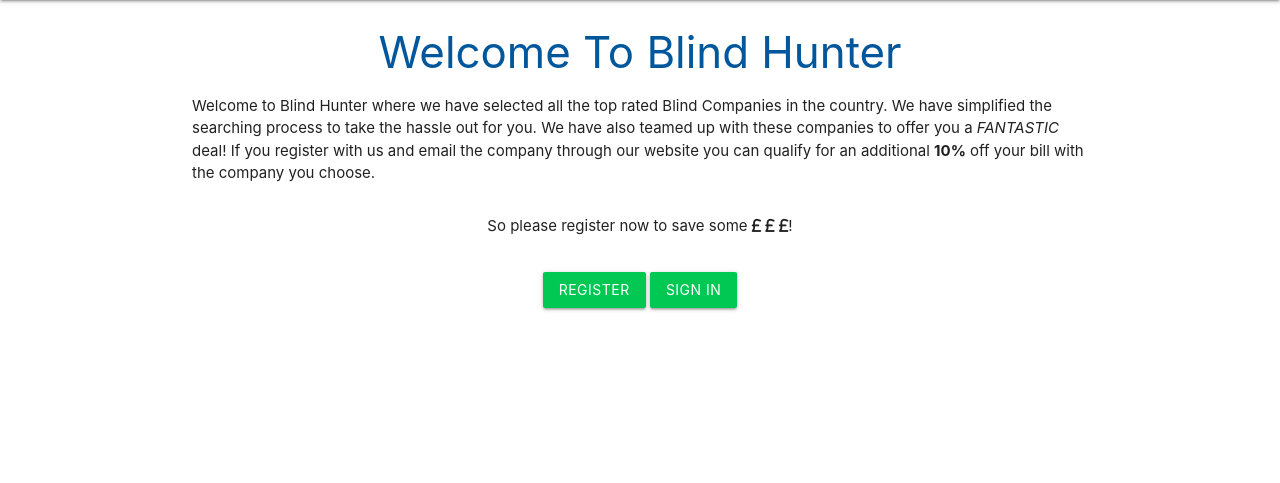
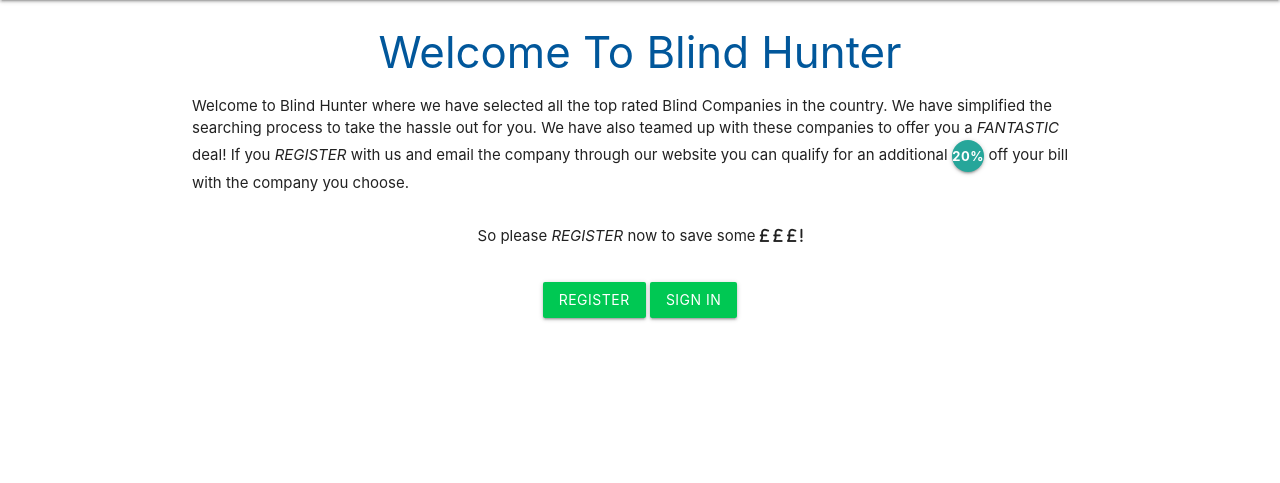
Before and after one commit to Seanl80/Blind-Hunter, a Flask app: page / in a window 1280 px wide. Shown: the part 64-547 px from the top of the page. Run offline with Flask 2, Linux system fonts and the light colour scheme.

Commit message:
animation added

```diff
--- a/blindhunter/templates/home.html
+++ b/blindhunter/templates/home.html
@@ -5,14 +5,15 @@
 <p>Welcome to Blind Hunter where we have selected all the top rated Blind Companies in the country.
     We have simplified the searching process to take the hassle out for you. We have also teamed up
     with these companies to offer you a <i>FANTASTIC</i> deal!
-    If you register with us and email the company through our website you can qualify for an
-    additional <b>10%</b> off your bill with the company you choose.</p>
+    If you <i>REGISTER</i> with us and email the company through our website you can qualify for an
+    additional <b class="btn-floating btn-small pulse">20%</b> off your bill with the company you choose.</p>
     <div class="row">
         <div class="col s12 center-align">
-        <p>So please register now to save some
+        <p>So please <i>REGISTER</i> now to save some
         <i class="fa-solid fa-sterling-sign"></i>
         <i class="fa-solid fa-sterling-sign"></i>
-        <i class="fa-solid fa-sterling-sign"></i>!</p>
+        <i class="fa-solid fa-sterling-sign"></i>
+        <i class="fa-solid fa-exclamation"></i></p>
         </div>
     </div>
 <div class="row">
```
